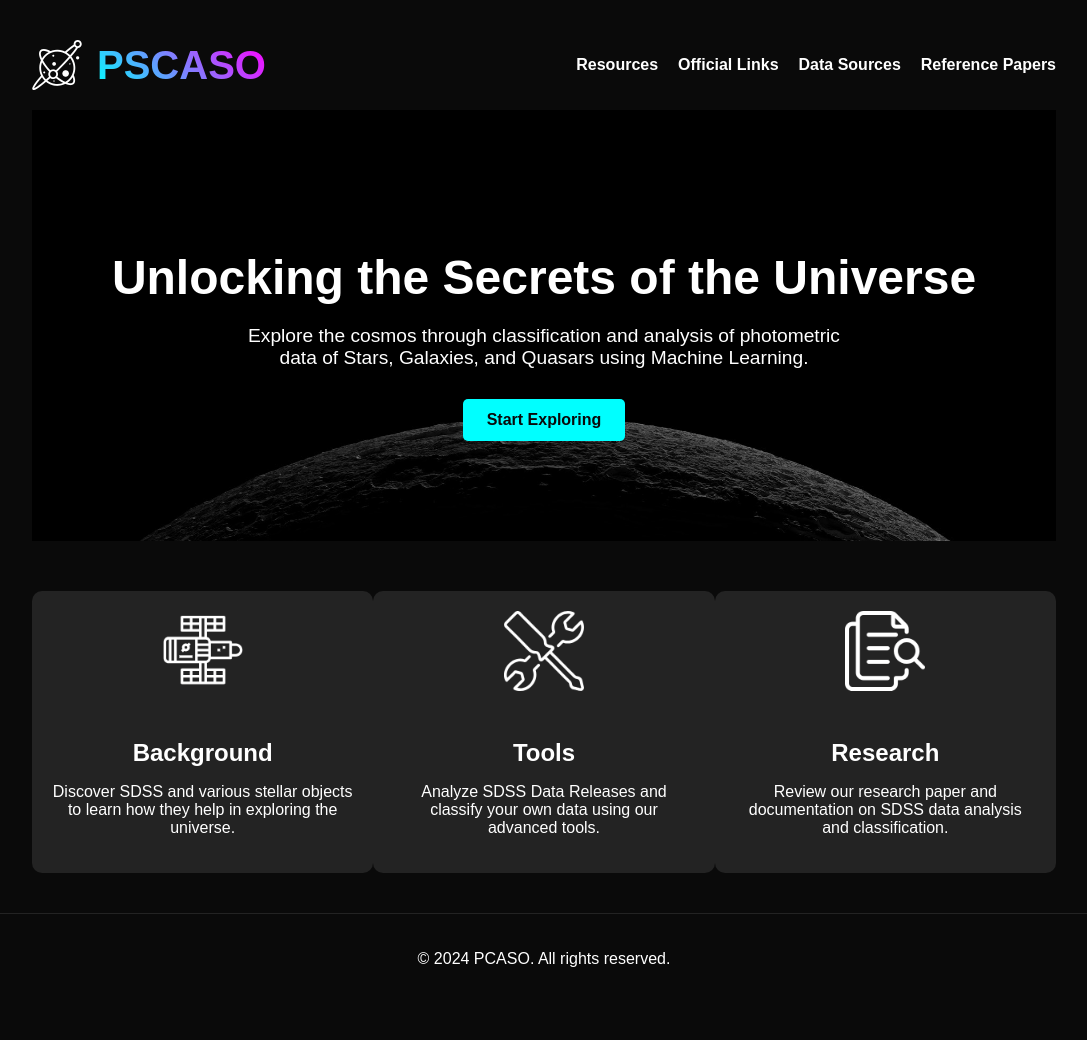
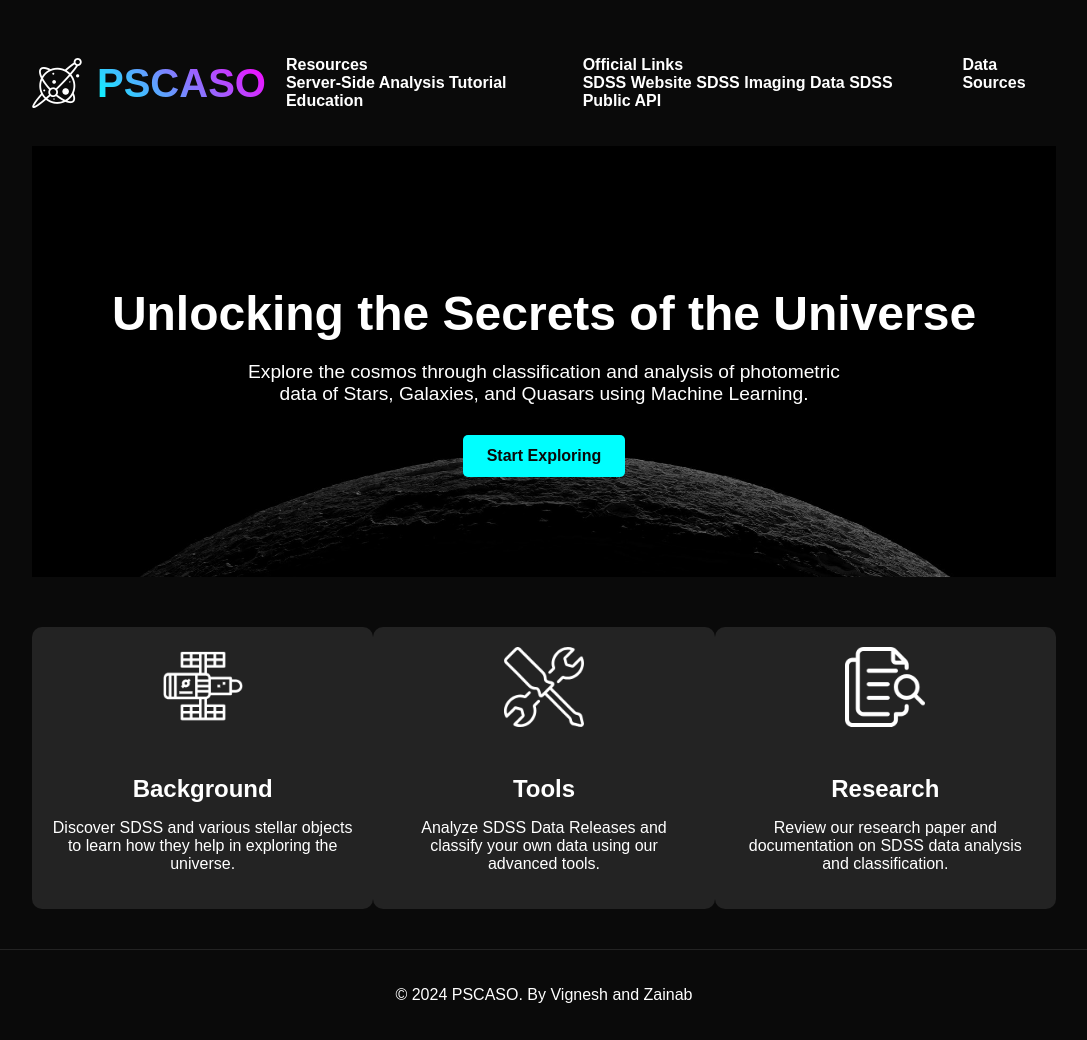
Before and after one commit to VikkiezDev/PSCASO, a Flask app: page / in a window 1280 px wide. Shown: the whole page, without its empty margins (96-1183 px from the left). Before the commit the page ends 967 px from the top, so only its background shows below. Run offline with Flask 3, Linux system fonts and the light colour scheme; parts of the project's set-up code (start-up, migrations or seed data) failed here and were passed over.

Commit message:
Update index.html

```diff
--- a/templates/index.html
+++ b/templates/index.html
@@ -16,10 +16,23 @@
             </div>
             <nav>
                 <ul>
-                    <li><a href="#resources">Resources</a></li>
-                    <li><a href="#official-links">Official Links</a></li>
-                    <li><a href="#data-sources">Data Sources</a></li>
-                    <li><a href="#reference-papers">Reference Papers</a></li>
+                    <li class="dropdown">
+                        <a href="#resources">Resources</a>
+                        <div class="dropdown-content">
+                            <a href="https://www.sciserver.org/">Server-Side Analysis</a>
+                            <a href="https://www.sdss.org/dr18/tutorials/">Tutorial</a>
+                            <a href="https://www.sdss.org/education/">Education</a>
+                        </div>
+                    </li>
+                    <li class="dropdown">
+                        <a href="#official-links">Official Links</a>
+                        <div class="dropdown-content">
+                            <a href="https://www.sdss.org/">SDSS Website</a>
+                            <a href="https://www.sdss.org/dr17/imaging/">SDSS Imaging Data</a>
+                            <a href="https://skyserver.sdss.org/public/en/help/docs/api.aspx">SDSS Public API</a>
+                        </div>
+                    </li>
+                    <li><a href="https://skyserver.sdss.org/dr18/">Data Sources</a></li>
                 </ul>
             </nav>
         </header>
@@ -66,7 +79,7 @@
     </div>
 
     <footer>
-        <p>&copy; 2024 PCASO. All rights reserved.</p>
+        <p>&copy; 2024 PSCASO. By Vignesh and Zainab</p>
     </footer>
 </body>
 </html>
```
